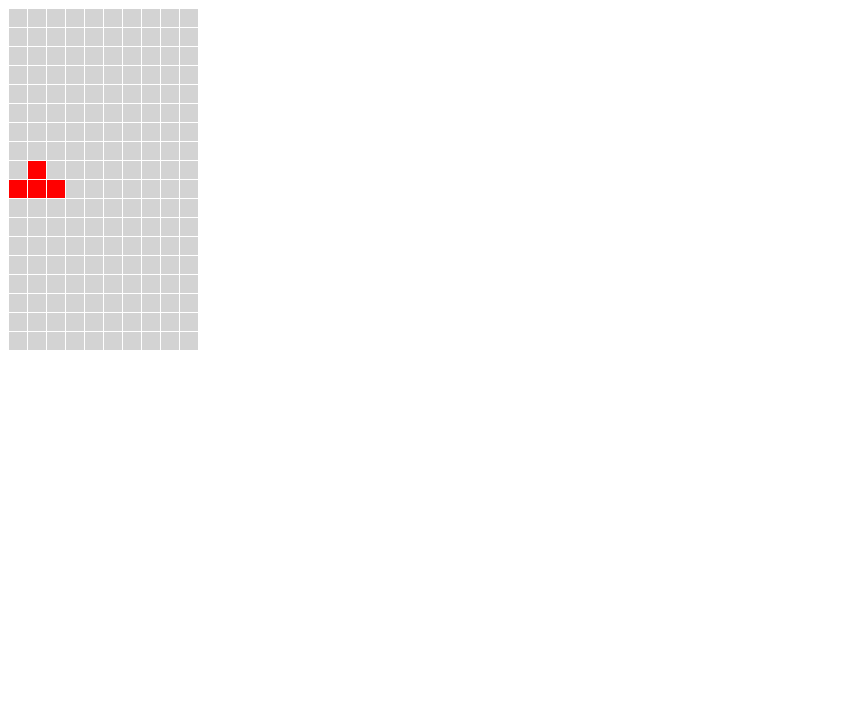
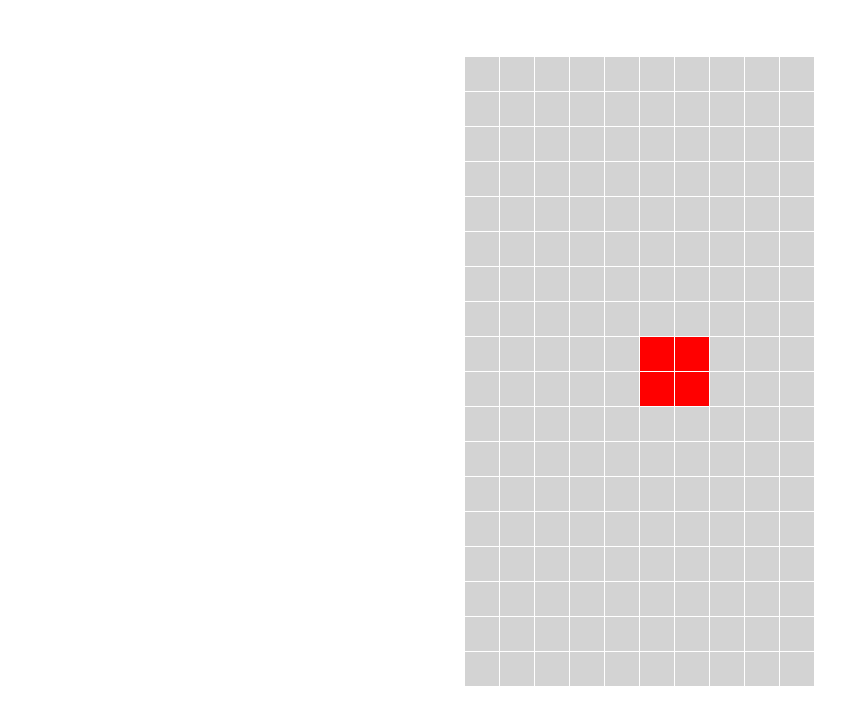
Before and after one commit to MaxC24/javascript-Tetris-Logic, a plain HTML site: page index.html in a window 1280 px wide. Shown: the whole page, without its empty margins (0-868 px from the left). Drawn offline with Linux system fonts and the light colour scheme.

Commit message:
improve the style

```diff
--- a/index.js
+++ b/index.js
@@ -132,7 +132,7 @@ Table.prototype.insertShape = function() {
 
 	//Select it randomly
 	var r = Math.floor(Math.random()*5);
-	this.currentShape = new Triangle();
+	this.currentShape = new shapes[r]();
 	// this.currentShape = new Line();
 	this.drawCurrentShape();
 };
--- a/style.css
+++ b/style.css
@@ -1,5 +1,12 @@
+#game {
+	position: absolute;
+	left: 50%;
+	margin-left: -22vh;
+}
+
 table {
     border-collapse: collapse;
+	margin-top: 3em;
 }
 
 table, th, td {
@@ -7,8 +14,8 @@ table, th, td {
 }
 
 td {
-	width: 1em;
-	height: 1em;
+	width: 4vh;
+	height: 4vh;
 }
 
 .red {
```
